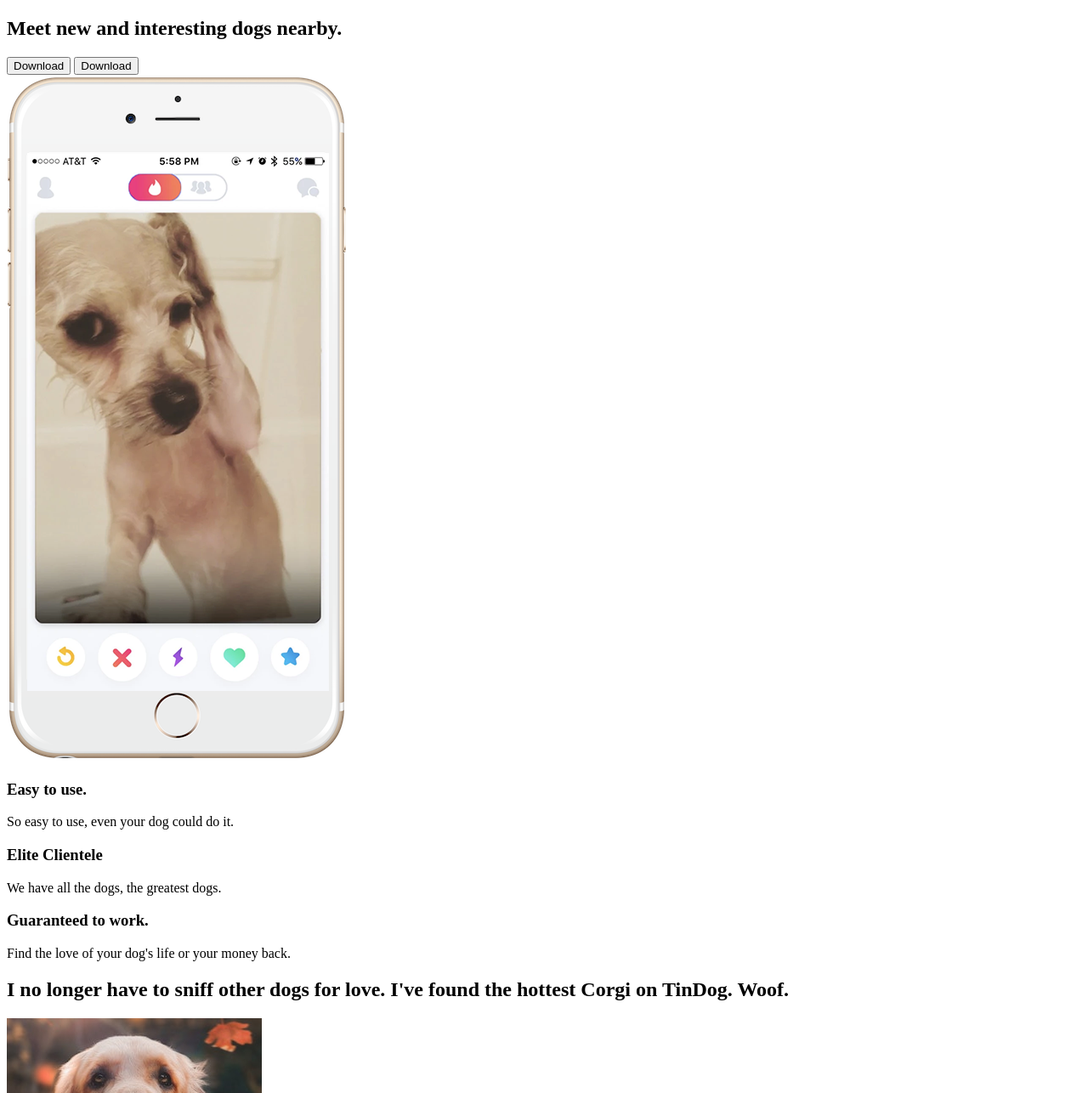
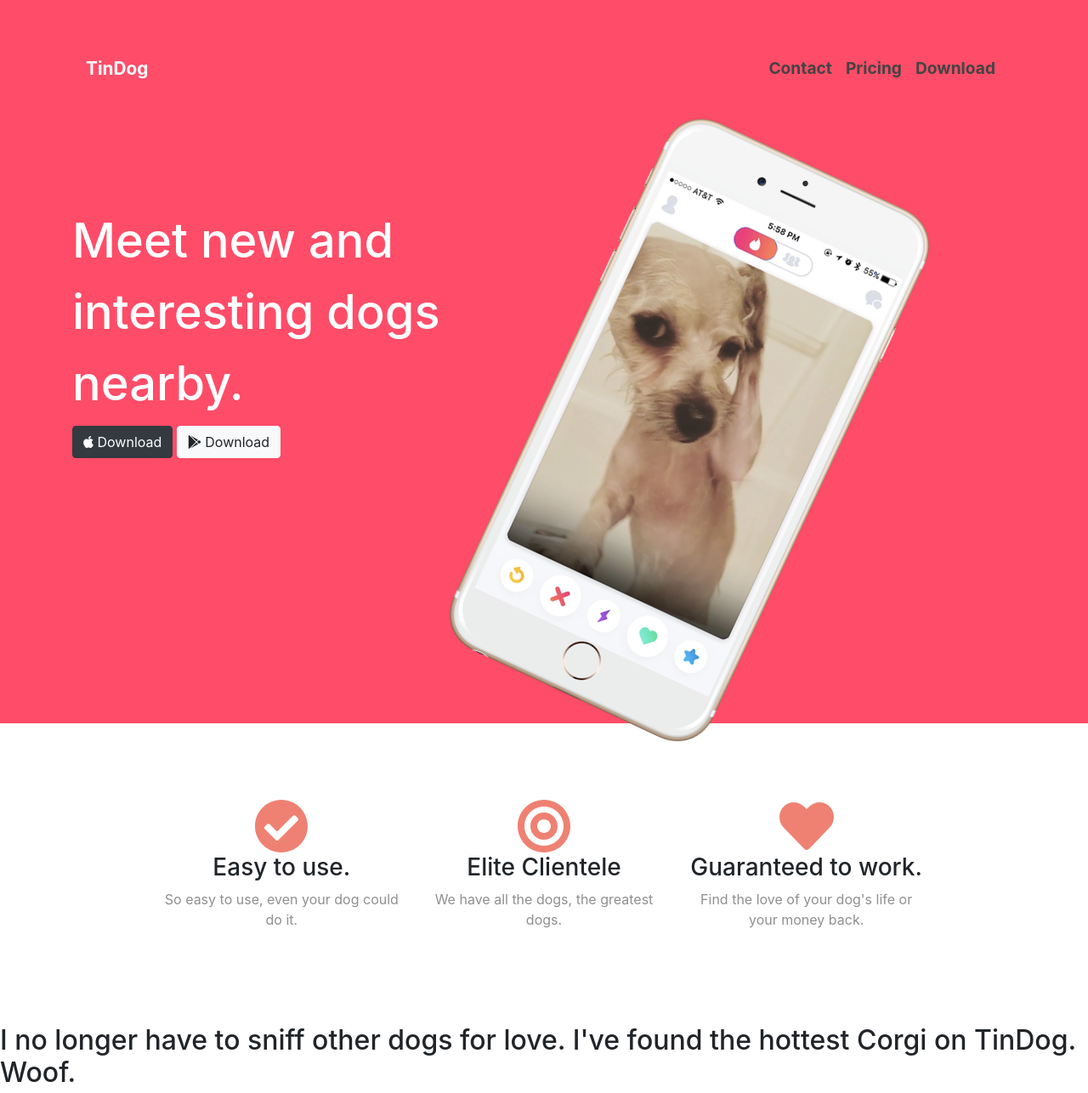
Before and after one commit to kebechet-200/TinDog, a plain HTML site: page index.html in a window 1280 px wide. Shown: the top 1286 px of the page at 85% size. Drawn offline with nearby package versions, Linux system fonts and the light colour scheme.

Commit message:
last feature

```diff
--- a/css/style.css
+++ b/css/style.css
@@ -0,0 +1,59 @@
+#title {
+    background-color: #ff4c68;
+    color: #fff
+}
+
+.navbar-brand {
+    font-size: 1.3rem;
+    margin-top: 50px;
+    font-weight: bold;
+}
+    .container-fluid {
+    padding: 8% 15%;
+}
+
+h1 {
+    font-size: 3.5rem;
+    line-height: 1.5;
+}
+
+.content {
+    margin-top: 50px;
+}
+/*
+aq li aris tetri feris da magitom ar adzlevs shav fers navbar itemebs amitom tagebit unda davwero
+*/
+
+#navbar-item-first,
+#navbar-item-middle,
+#navbar-item-last {
+    color: #444444;
+    font-size: 1.2rem;
+    margin-top: 50px;
+    font-weight: bold;
+}
+
+.title-image {
+    width: 30%;
+    height: 10%;
+    transform: rotate(25deg);
+}
+
+
+#features {
+    padding: 7% 15%;
+}
+
+.feature-box {
+    text-align: center;
+    padding-bottom: 5px;
+}
+
+
+p {
+    color: #8f8f8f;
+}
+
+.icon {
+    color:#ef8172
+}
--- a/index.html
+++ b/index.html
@@ -1,48 +1,87 @@
-<!DOCTYPE html>
-<html>
+<!doctype html>
+<html lang="en">
+  <head>
+    <title>TinDog</title>
+    <!-- Required meta tags -->
+    <meta charset="utf-8">
+    <meta name="viewport" content="width=device-width, initial-scale=1, shrink-to-fit=no">
 
-<head>
-  <meta charset="utf-8">
-  <title>TinDog</title>
-  <link rel="stylesheet" href="css/styles.css">
+    <!-- Bootstrap CSS -->
+    <link rel="stylesheet" href="https://stackpath.bootstrapcdn.com/bootstrap/4.3.1/css/bootstrap.min.css" integrity="sha384-ggOyR0iXCbMQv3Xipma34MD+dH/1fQ784/j6cY/iJTQUOhcWr7x9JvoRxT2MZw1T" crossorigin="anonymous">
+    <link rel="stylesheet" href="css/style.css" />
+
+    <!-- fonts -->
+    <link rel="preconnect" href="https://fonts.gstatic.com">
+    <link href="https://fonts.googleapis.com/css2?family=Montserrat+Alternates:wght@500&display=swap" rel="stylesheet">
+    <script defer src="https://use.fontawesome.com/releases/v5.15.2/js/all.js"></script>
+
+
+
   </head>
 
 <body>
 
-  <section id="title">
+  <section class="col-xs-12" id="title">
+    <!-- Nav Bar -->
+    <div class="container">
+        <nav class="navbar navbar-expand-lg navbar-dark">
+            <a class="navbar-brand" href="#">TinDog</a>
 
-    <!-- Nav Bar -->
+            <button class="navbar-toggler" type="button" data-toggle="collapse" data-target="#navbarSupportedContent" aria-controls="navbarSupportedContent" aria-expanded="false" aria-label="Toggle navigation">
+            <span class="navbar-toggler-icon"></span>
+            </button>
 
-
+            <div class="collapse navbar-collapse" id="navbarSupportedContent">
+                <ul class="navbar-nav ml-auto">
+                    <li class="nav-item">
+                        <a id="navbar-item-first" class="nav-link active" href="">Contact</a>
+                    </li>
+                    <li class="nav-item">
+                        <a id="navbar-item-middle" class="nav-link" href="#">Pricing</a>
+                    </li>
+                    <li class="nav-item">
+                        <a id="navbar-item-last" class="nav-link" href="#">Download</a>
+                    </li>
+                </ul>
+        </div>
+        </nav>
 
 
         <!-- Title -->
 
-    <div>
+        <div class="content row">
+            <div class="col-lg-6" style="padding-top: 80px;">
               <h1>Meet new and interesting dogs nearby.</h1>
-      <button type="button">Download</button>
-      <button type="button">Download</button>
+              <button type="button" class="btn btn-dark"><i class="fab fa-apple" aria-hidden="true"></i> Download</button>
+              <button type="button" class="btn btn-light"><i class="fab fa-google-play"></i> Download</button>
             </div>
-    <div>
-      <img src="images/iphone6.png" alt="iphone-mockup">
+              <img class="title-image" src="images/iphone6.png" alt="iphone-mockup">
             </div>
-
+        </div>
+        </div>
+      </div>
   </section>
-
 
   <!-- Features -->
 
   <section id="features">
-
+    <div class="row">
+      <div class="feature-box col-lg-4">
+        <i class="icon fas fa-check-circle fa-4x"></i>
        <h3>Easy to use.</h3>
        <p>So easy to use, even your dog could do it.</p>
-
+      </div>
+      <div class="feature-box col-lg-4">
+        <i class="icon fas fa-bullseye fa-4x"></i>
         <h3>Elite Clientele</h3>
         <p>We have all the dogs, the greatest dogs.</p>
-
+      </div>
+      <div class="feature-box col-lg-4">
+        <i class="icon fas fa-heart fa-4x"></i>
         <h3>Guaranteed to work.</h3>
         <p>Find the love of your dog's life or your money back.</p>
-
+      </div>
+    </div>
   </section>
 
 
@@ -126,7 +165,11 @@
 
   </footer>
 
-
+<!-- Optional JavaScript -->
+    <!-- jQuery first, then Popper.js, then Bootstrap JS -->
+    <script src="https://code.jquery.com/jquery-3.3.1.slim.min.js" integrity="sha384-q8i/X+965DzO0rT7abK41JStQIAqVgRVzpbzo5smXKp4YfRvH+8abtTE1Pi6jizo" crossorigin="anonymous"></script>
+    <script src="https://cdnjs.cloudflare.com/ajax/libs/popper.js/1.14.7/umd/popper.min.js" integrity="sha384-UO2eT0CpHqdSJQ6hJty5KVphtPhzWj9WO1clHTMGa3JDZwrnQq4sF86dIHNDz0W1" crossorigin="anonymous"></script>
+    <script src="https://stackpath.bootstrapcdn.com/bootstrap/4.3.1/js/bootstrap.min.js" integrity="sha384-JjSmVgyd0p3pXB1rRibZUAYoIIy6OrQ6VrjIEaFf/nJGzIxFDsf4x0xIM+B07jRM" crossorigin="anonymous"></script>
 </body>
 
 </html>
```
Lines whose indentation alone changed are shown as unchanged.
